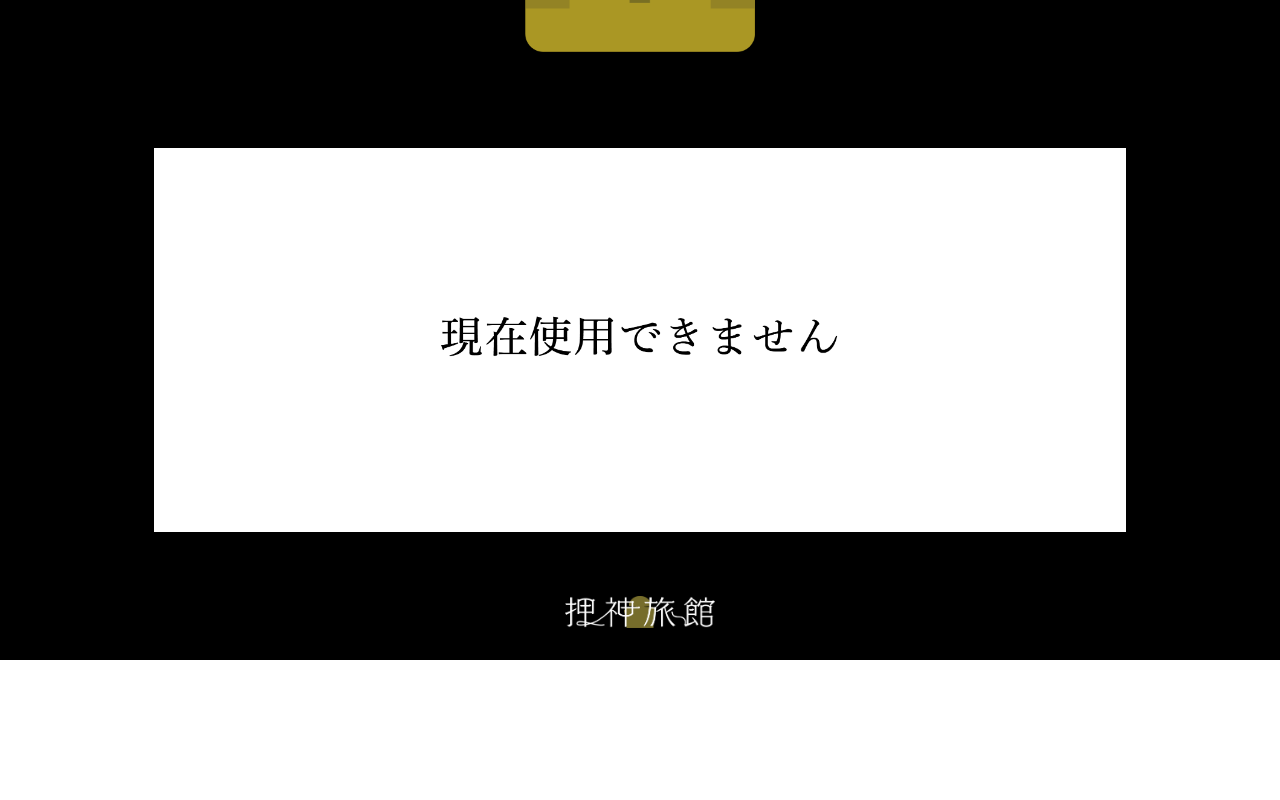
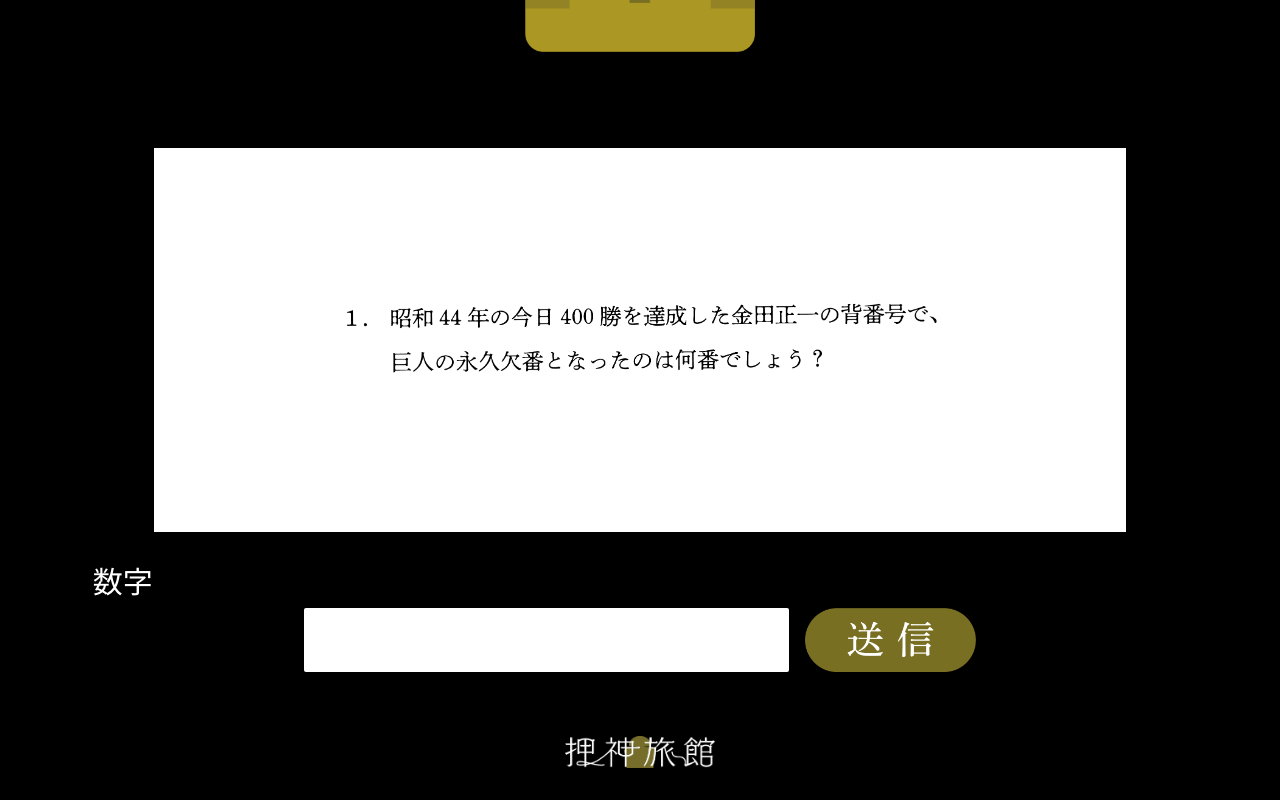
Before and after one commit to yodakadev/oshigami-tablet, a Next.js app: page /camera in a window 1280 px wide. Shown: the part 475-1275 px from the top of the page. Before the commit the page ends 1135 px from the top, so only its background shows below. Built offline with nearby package versions, Linux system fonts and the light colour scheme.

Commit message:
問題ページ作成

```diff
--- a/src/pages/camera.tsx
+++ b/src/pages/camera.tsx
@@ -1,58 +1,251 @@
 import { useRouter } from "next/router";
+import { useState, useEffect } from "react";
+
+type Status = "start" | "quiz" | "unlock" | "clear";
+
+interface QuizData {
+  image: string;
+  answers: string[];
+  supportText: string;
+}
+
+interface SaveData {
+  status: Status;
+  currentQuizIndex: number;
+}
 
 export default function Camera() {
   const router = useRouter();
+  const [status, setStatus] = useState<Status>("start");
+  const [currentQuizIndex, setCurrentQuizIndex] = useState(0);
+  const [inputValue, setInputValue] = useState("");
+  const [showError, setShowError] = useState(false);
+  const [showResult, setShowResult] = useState<"correct" | "incorrect" | null>(null);
+  const [isLoaded, setIsLoaded] = useState(false);
+
+  // localStorageからデータを復帰
+  useEffect(() => {
+    const savedData = localStorage.getItem("cameraProgress");
+    if (savedData) {
+      try {
+        const data: SaveData = JSON.parse(savedData);
+        setStatus(data.status);
+        setCurrentQuizIndex(data.currentQuizIndex);
+      } catch (e) {
+        console.error("Failed to load saved data:", e);
+      }
+    }
+    setIsLoaded(true);
+  }, []);
+
+  // ステータスまたはクイズIndexが変更されたら保存
+  useEffect(() => {
+    if (isLoaded) {
+      const saveData: SaveData = {
+        status,
+        currentQuizIndex,
+      };
+      localStorage.setItem("cameraProgress", JSON.stringify(saveData));
+    }
+  }, [status, currentQuizIndex, isLoaded]);
+
+  // クイズデータ（q2~q10の9問）
+  const quizzes: QuizData[] = [
+    { image: "/images/q2.webp", answers: ["答え2", "こたえ2"], supportText: "カタカナ6文字" },
+    { image: "/images/q3.webp", answers: ["答え3", "こたえ3"], supportText: "カタカナ4文字" },
+    { image: "/images/q4.webp", answers: ["答え4", "こたえ4"], supportText: "カタカナ9文字" },
+    { image: "/images/q5.webp", answers: ["答え5", "こたえ5"], supportText: "カタカナ6文字" },
+    { image: "/images/q6.webp", answers: ["答え6", "こたえ6"], supportText: "カタカナ4文字" },
+    { image: "/images/q7.webp", answers: ["答え7", "こたえ7"], supportText: "カタカナ7文字" },
+    { image: "/images/q8.webp", answers: ["答え8", "こたえ8"], supportText: "カタカナ4文字" },
+    { image: "/images/q9.webp", answers: ["答え9", "こたえ9"], supportText: "カタカナ4文字" },
+    { image: "/images/q10.webp", answers: ["答え10", "こたえ10"], supportText: "カタカナ8文字" },
+  ];
 
   const handleFooterClick = () => {
     router.push("/home");
   };
 
+  const handleSubmit = () => {
+    if (status === "start") {
+      // startステータス：答えが"32"かチェック
+      if (inputValue === "32") {
+        setInputValue("");
+        setStatus("quiz");
+        setCurrentQuizIndex(0);
+      } else {
+        // 不正解の場合、×を1.5秒表示
+        setShowError(true);
+        setInputValue("");
+        setTimeout(() => {
+          setShowError(false);
+        }, 1500);
+      }
+    } else if (status === "quiz") {
+      // quizステータス：現在のクイズの答えをチェック
+      const currentQuiz = quizzes[currentQuizIndex];
+      const isCorrect = currentQuiz.answers.some((answer) => inputValue.toLowerCase() === answer.toLowerCase());
+
+      if (isCorrect) {
+        // 正解の場合、maruを1秒表示
+        setShowResult("correct");
+        setInputValue("");
+        setTimeout(() => {
+          setShowResult(null);
+          if (currentQuizIndex < quizzes.length - 1) {
+            // 次の問題へ
+            setCurrentQuizIndex(currentQuizIndex + 1);
+          } else {
+            // 全問題終了 - unlockステータスへ
+            setStatus("unlock");
+          }
+        }, 1000);
+      } else {
+        // 不正解の場合、batuを1秒表示
+        setShowResult("incorrect");
+        setShowError(true);
+        setInputValue("");
+        setTimeout(() => {
+          setShowResult(null);
+          setShowError(false);
+        }, 1000);
+      }
+    }
+  };
+
+  const handleKeyPress = (e: React.KeyboardEvent<HTMLInputElement>) => {
+    if (e.key === "Enter") {
+      handleSubmit();
+    }
+  };
+
   return (
-    <div
-      className="min-h-screen bg-[#000] flex flex-col"
-    >
+    <div className="min-h-screen bg-[#000] flex flex-col">
       {/* ヘッダー画像 */}
       <div className="w-[95%]">
-        <img
-          src="/images/title_camera.webp"
-          className="block"
-        />
+        <img src="/images/title_camera.webp" className="block" />
       </div>
 
-      {/* メインコンテンツ */}
+      {/* メインコンテンツ - ステータスによって切り替え */}
+      {status === "start" && (
         <div className="flex-1 flex flex-col items-center justify-start p-8 pt-16">
           {/* lock.webp */}
           <div className="mb-24">
+            <img src="/images/lock.webp" alt="Lock" width={230} height={80} />
+          </div>
+
+          {/* 白い枠の中に問題画像 */}
+          <div className="bg-white w-[80%] h-96 flex items-center justify-center p-3 mb-8">
+            <img src="/images/q1.webp" width={600} height={200} />
+          </div>
+
+          {/* サポート文章 */}
+          <p className="text-3xl mb-2 text-start w-[90%] text-white font-serif">数字</p>
+
+          {/* 入力エリア */}
+          <div className="w-full max-w-2xl flex items-center gap-4">
+            <input
+              type="text"
+              value={showError ? "×" : inputValue}
+              onChange={(e) => !showError && setInputValue(e.target.value)}
+              onKeyPress={handleKeyPress}
+              className="flex-1 h-16 text-3xl text-center text-black bg-white rounded-sm outline-none"
+              disabled={showError}
+            />
+            <button onClick={handleSubmit} className="flex-shrink-0 h-16">
               <img
-            src="/images/lock.webp"
-            alt="Lock"
-            width={230}
-            height={80}
+                src="/images/send_btn.webp"
+                alt="Send"
+                className="w-auto h-full cursor-pointer hover:opacity-80 transition-opacity"
+              />
+            </button>
+          </div>
+        </div>
+      )}
+
+      {status === "quiz" && (
+        <>
+          <div className="flex-1 flex flex-col items-center justify-start p-8 pt-[190px] relative">
+            {/* 正解不正解表示 - 画面右上に固定 */}
+            {showResult && (
+              <div className="absolute top-8 right-8 z-10">
+                <img
+                  src={showResult === "correct" ? "/images/maru.webp" : "/images/batu.webp"}
+                  alt={showResult === "correct" ? "正解" : "不正解"}
+                  width={150}
+                  height={150}
                 />
               </div>
+            )}
 
-        {/* 白い枠の中にnot.webp */}
-        <div className="bg-white w-[80%] h-96 flex items-center justify-center">
+            {/* クイズ画像 */}
+            <div className="w-[80%] h-auto flex items-center justify-center p-3 mb-8">
+              <img src={quizzes[currentQuizIndex].image} className="w-full h-auto" />
+            </div>
+
+            {/* 入力エリア - 絶対位置配置 */}
+            <div className="absolute bottom-40 left-0 right-0 w-full flex flex-col items-center px-8">
+              {/* サポート文章 */}
+              <p className="text-3xl mb-2 text-start w-[90%] max-w-2xl text-white font-serif">
+                {quizzes[currentQuizIndex].supportText}
+              </p>
+
+              {/* 入力エリア */}
+              <div className="w-full max-w-2xl flex items-center gap-4">
+                <input
+                  type="text"
+                  value={showError ? "×" : inputValue}
+                  onChange={(e) => !showError && setInputValue(e.target.value)}
+                  onKeyPress={handleKeyPress}
+                  className="flex-1 h-16 text-3xl text-center text-black bg-white rounded-sm outline-none"
+                  disabled={showError}
+                />
+                <button onClick={handleSubmit} className="flex-shrink-0 h-16">
                   <img
-            src="/images/not.webp"
-            width={400}
-            height={200}
+                    src="/images/send_btn.webp"
+                    alt="Send"
+                    className="w-auto h-full cursor-pointer hover:opacity-80 transition-opacity"
                   />
+                </button>
               </div>
             </div>
+          </div>
+        </>
+      )}
+
+      {status === "unlock" && (
+        <div className="flex-1 flex flex-col items-center justify-center gap-12 p-8">
+          {/* unlock.webp */}
+          <div>
+            <img src="/images/unlock.webp" alt="Unlock" width={500} height={300} />
+          </div>
+
+          {/* watch_btn.webp */}
+          <button onClick={() => setStatus("clear")}>
+            <img
+              src="/images/watch_btn.webp"
+              alt="Watch"
+              width={350}
+              height={180}
+              className="cursor-pointer hover:opacity-80 transition-opacity"
+            />
+          </button>
+        </div>
+      )}
+
+      {status === "clear" && (
+        <div className="flex-1 flex items-center justify-center p-8">
+          {/* photo.webp */}
+          <img src="/images/photo.webp" alt="Photo" className="max-w-full h-auto" />
+        </div>
+      )}
 
       {/* フッター */}
       <footer
         onClick={handleFooterClick}
         className="w-full bg-black py-8 flex items-center justify-center cursor-pointer hover:opacity-80 transition-opacity"
       >
-        <img
-          src="/images/logo.webp"
-          alt="Logo"
-          width={150}
-          height={70}
-          className="object-contain"
-        />
+        <img src="/images/logo.webp" alt="Logo" width={150} height={70} className="object-contain" />
       </footer>
     </div>
   );
```
Lines whose indentation alone changed are shown as unchanged.
